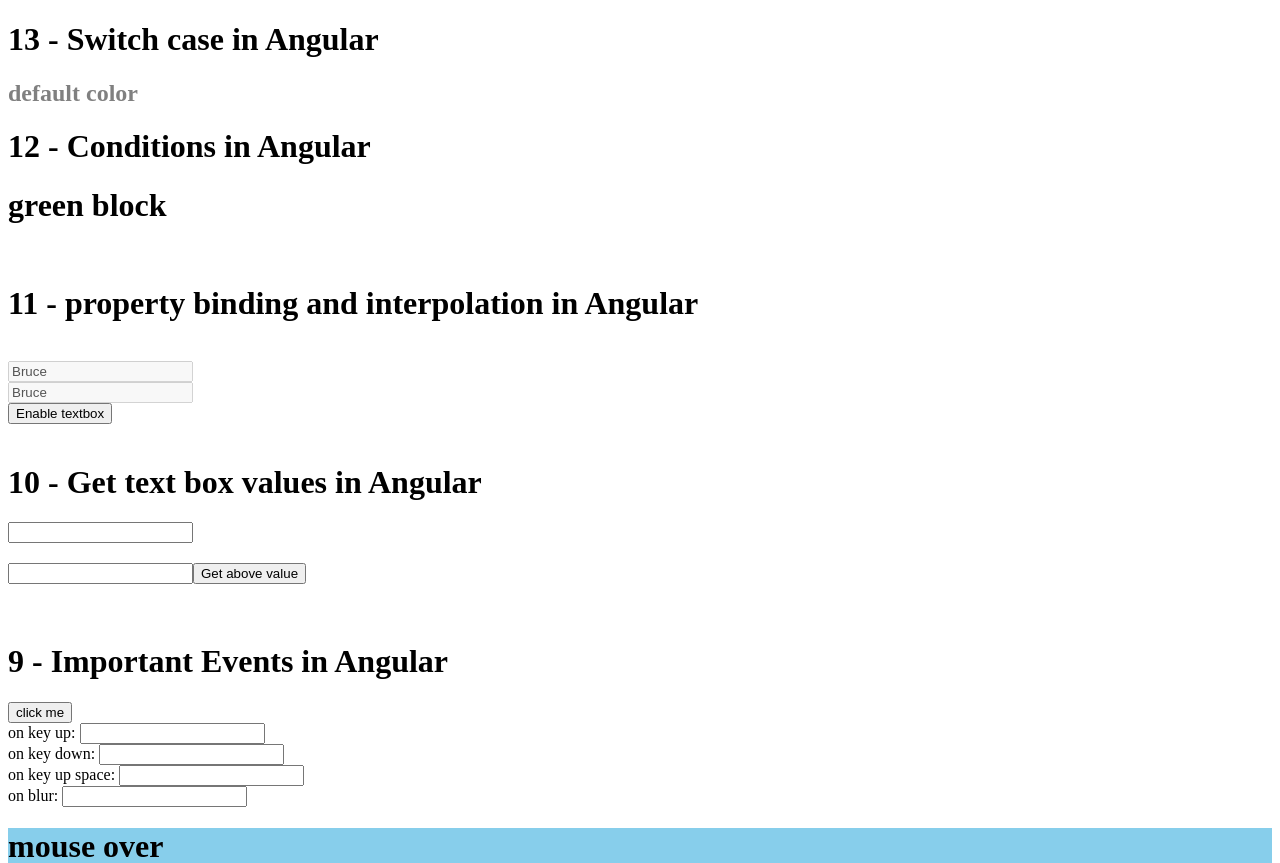
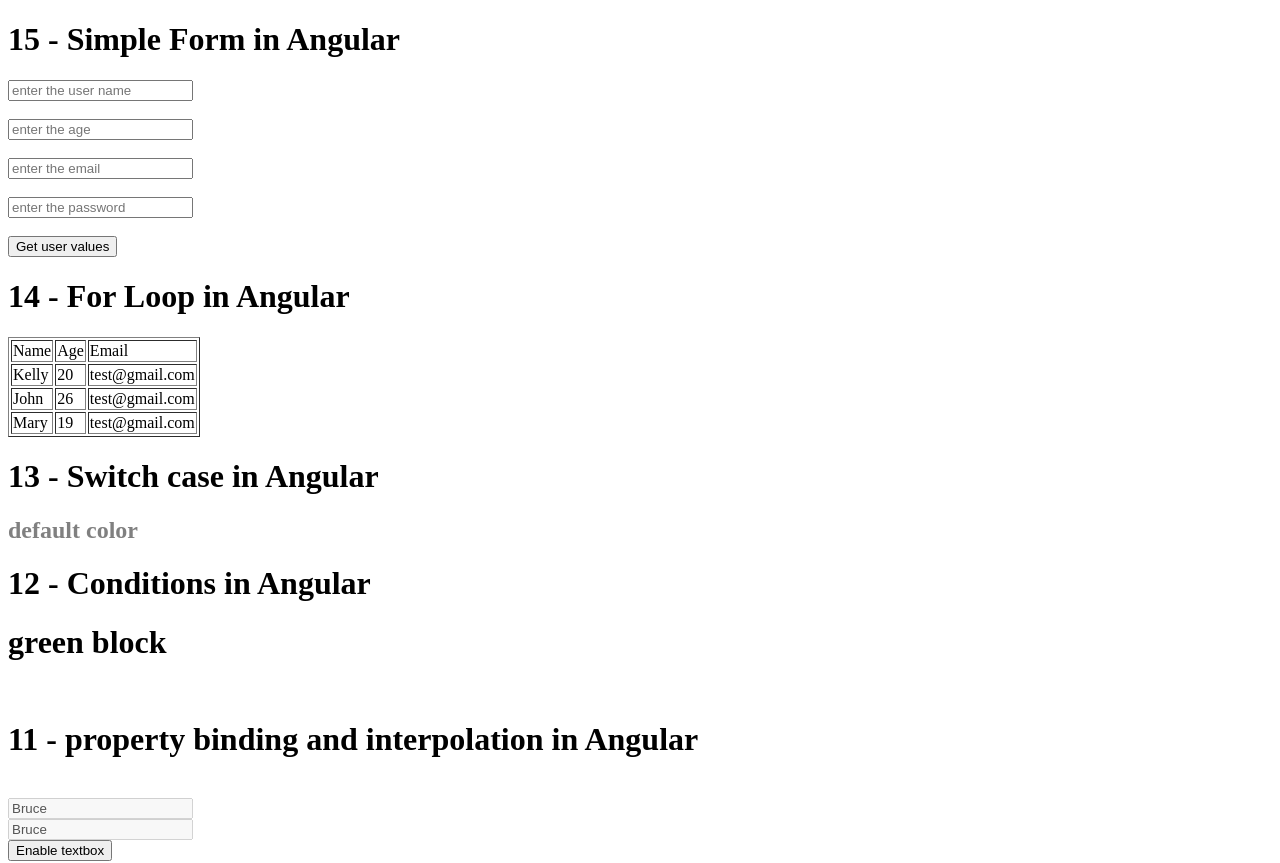
Before and after one commit to maurajoglekar/weather-ngrx-angular, an Angular app: page / in a window 1280 px wide. Shown: the top 863 px of the page. Built offline with nearby package versions, Linux system fonts and the light colour scheme.

Commit message:
until #15

```diff
--- a/src/app/app.component.html
+++ b/src/app/app.component.html
@@ -1,3 +1,32 @@
+<h1>15 - Simple Form in Angular</h1>
+<form #simpleForm="ngForm" (ngSubmit)="getValues(simpleForm.value)">
+  <input type="text" ngModel name="name" placeholder="enter the user name">
+  <br>  <br>
+  <input type="text" ngModel name="age" placeholder="enter the age">
+  <br>  <br>
+  <input type="text" ngModel name="email" placeholder="enter the email">
+  <br>  <br>
+  <input type="password" ngModel name="password" placeholder="enter the password">
+  <br>  <br>
+  <button>Get user values</button>
+</form>
+<h1>14 - For Loop in Angular</h1>
+<!--
+  <h4 *ngFor="let item of employees">{{item.name}}{{item.age}}</h4>
+-->
+<table border="1">
+  <tr>
+    <td>Name</td>
+    <td>Age</td>
+    <td>Email</td>
+  </tr>
+  <tr *ngFor="let item of employees">
+    <td>{{item.name}}</td>
+    <td>{{item.age}}</td>
+    <td>{{item.email}}</td>
+  </tr>
+</table>
+
 <h1>13 - Switch case in Angular</h1>
 
 <div [ngSwitch]="color">
--- a/src/app/app.component.ts
+++ b/src/app/app.component.ts
@@ -36,4 +36,24 @@
   }
   show="green"
   color="sky blue"
+  employees=[
+    {
+      name: 'Kelly',
+      age: 20,
+      email: 'test@gmail.com'
+    },
+    {
+      name: 'John',
+      age: 26,
+      email: 'test@gmail.com'
+    },
+    {
+      name: 'Mary',
+      age: 19,
+      email: 'test@gmail.com'
+    }
+  ]
+  getValues(val: object) {
+    console.log(val)
+  }
 }
--- a/src/app/app.module.ts
+++ b/src/app/app.module.ts
@@ -5,6 +5,8 @@
 import { AppComponent } from './app.component';
 import { UserListComponent } from './user-list/user-list.component';
 import { UsersModule } from './users/users.module'
+import { from } from 'rxjs';
+import { FormsModule } from '@angular/forms'
 
 @NgModule({
   declarations: [
@@ -14,7 +16,8 @@
   imports: [
     BrowserModule,
     AppRoutingModule,
-    UsersModule
+    UsersModule,
+    FormsModule
   ],
   providers: [],
   bootstrap: [AppComponent]
```
